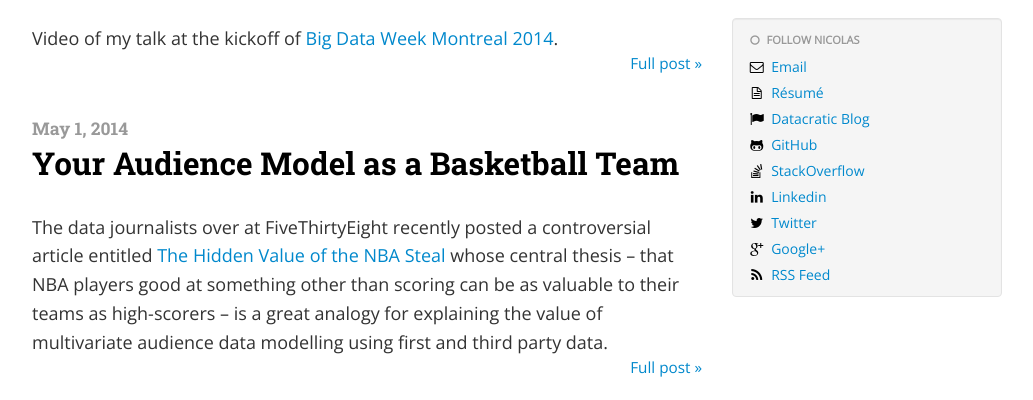
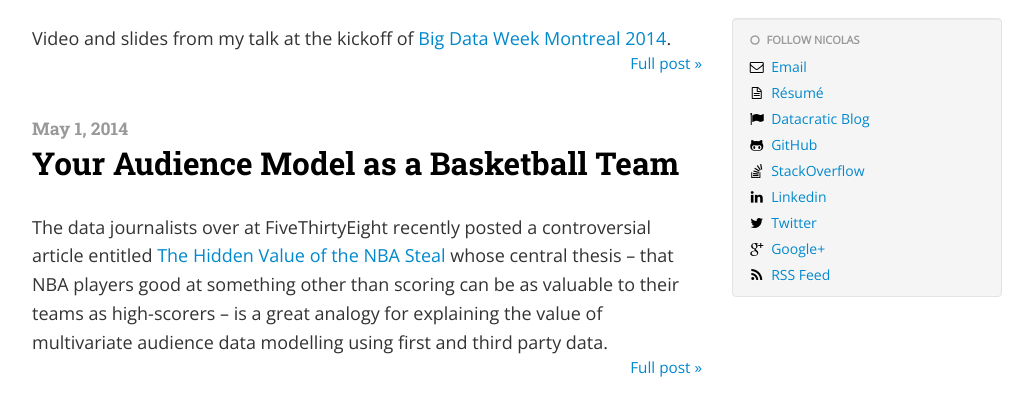
Before and after one commit to nicolaskruchten/nicolaskruchten.github.io, a Jekyll site: the page built from index.html, in a window 1280 px wide and 900 px high, cut to the strip 500-900 px from the top of the window. Shown: the whole strip, without its empty margins (123-1156 px from the left). Built offline with Jekyll 4.4.1, drawn with Linux system fonts in a browser that asks for light colours; the list of posts is cut into pages by our own code.

Commit message:
Update 2014-05-05-big-data-big-value.html

```diff
--- a/_posts/2014-05-05-big-data-big-value.html
+++ b/_posts/2014-05-05-big-data-big-value.html
@@ -10,4 +10,8 @@
 <iframe width="560" height="315" src="//www.youtube.com/embed/P7APXENum3s" frameborder="0" allowfullscreen></iframe>
 </p>
 
-<p>Video of my talk at the kickoff of <a href="http://bigdataweek.com/montreal/">Big Data Week Montreal 2014</a>.</p>
+<p>Video and slides from my talk at the kickoff of <a href="http://bigdataweek.com/montreal/">Big Data Week Montreal 2014</a>.</p>
+
+<!-- more -->
+
+<iframe src="http://www.slideshare.net/slideshow/embed_code/34577109" width="427" height="356" frameborder="0" marginwidth="0" marginheight="0" scrolling="no" style="border:1px solid #CCC; border-width:1px 1px 0; margin-bottom:5px; max-width: 100%;" allowfullscreen> </iframe> <div style="margin-bottom:5px"> <strong> <a href="https://www.slideshare.net/Datacratic/from-big-data-to-big-value" title="From Big Data to Big Value" target="_blank">From Big Data to Big Value</a> </strong> from <strong><a href="http://www.slideshare.net/Datacratic" target="_blank">Datacratic</a></strong> </div>
```
